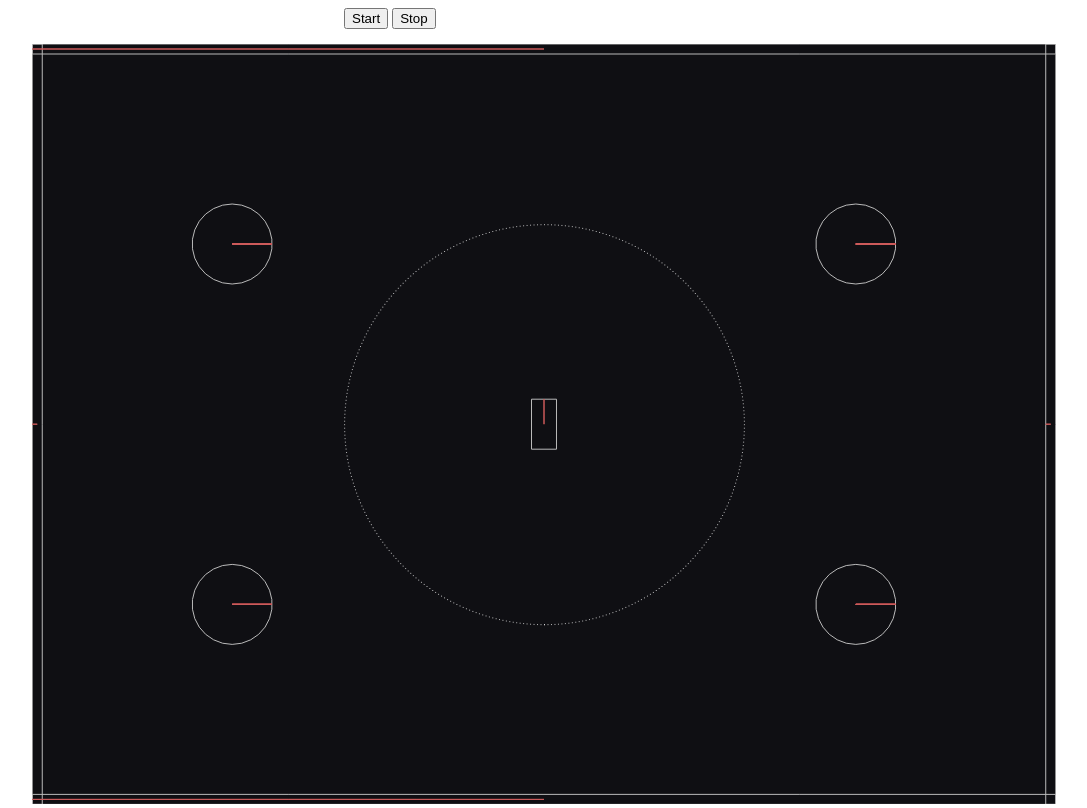
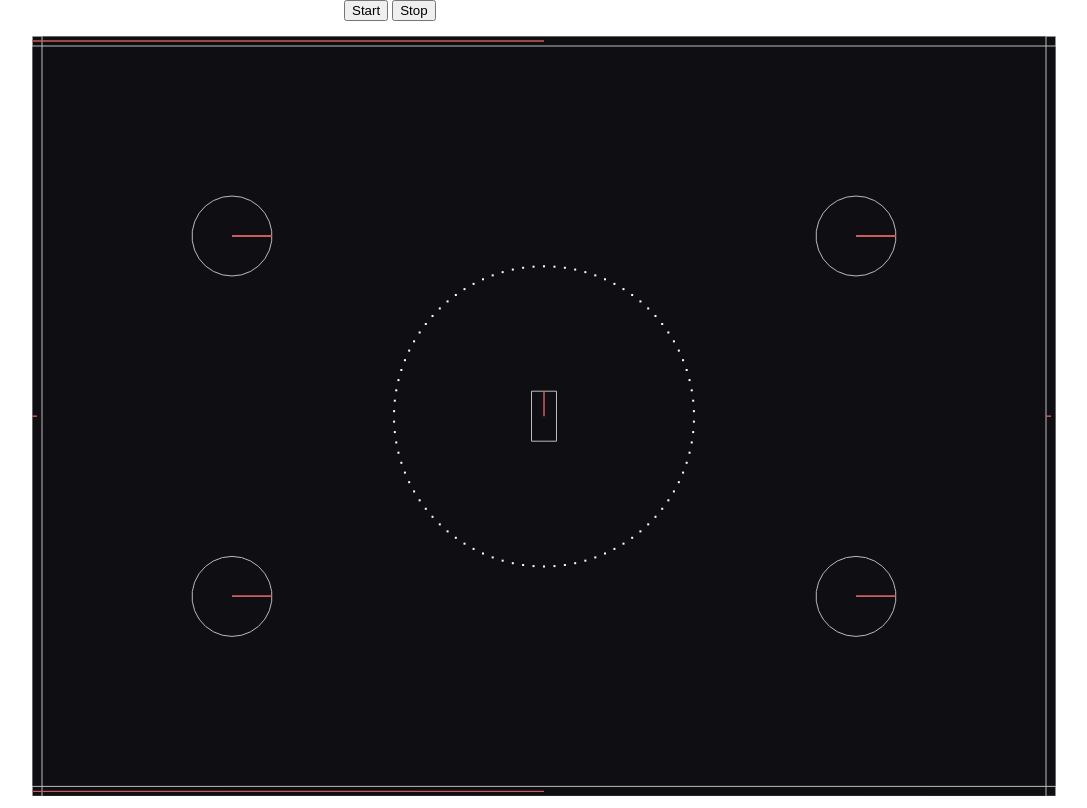
Before and after one commit to Demarsch/self-driving-car-sim, a plain HTML site: page index.html in a window 1280 px wide. Shown: the whole page, without its empty margins (96-1183 px from the left). Drawn offline with nearby package versions, Linux system fonts and the light colour scheme; animation ran at ten frames a second.

Commit message:
Created separate module for car and extracted collision detection code

```diff
--- a/css/styles.css
+++ b/css/styles.css
@@ -1,5 +1,7 @@
 html, body {
     height: 100%;
+    margin: 0;
+    padding: 0;
 }
 
 body {
--- a/index.html
+++ b/index.html
@@ -17,5 +17,6 @@
     </div>
     <div id="world"></div>
 </body>
+<script src="js/car.js"></script>
 <script src="js/app.js"></script>
 </html>
--- a/js/app.js
+++ b/js/app.js
@@ -1,28 +1,39 @@
-// module aliases
-var Engine = Matter.Engine,
+let worldEl = $('#world');
+let width = worldEl.width();
+let height = worldEl.height();
+let showFov = true;
+
+const carWidth = 25;
+const carHeight = 50;
+const carRestitution = 0.3;
+const carFriction = 0.05;
+//We want the car to move smoothly, but to process car state less frequently
+const tickFrequency = 50;
+const velocityIncrement = 0.003;
+const angleIncrement = 0.03;
+const fovDistance = 150;
+//FoV angle in radians. Centered around cars front
+const fovAngle = 2 * Math.PI;
+//Number of sensors that the car has. Distributed evenly across car's FoV angle
+const fovSensors = 90;
+
+let Engine = Matter.Engine,
     Render = Matter.Render,
     World = Matter.World,
     Bodies = Matter.Bodies,
     Composite = Matter.Composite,
     Events = Matter.Events,
     Query = Matter.Query,
-    Body = Matter.Body,
-    Vector = Matter.Vector,
     MouseConstraint = Matter.MouseConstraint,
     Mouse = Matter.Mouse;
 
-
-// create an engine
-var engine = Engine.create();
+// No gravity, as we percieve our world from above - thus all bodies technically float in the air
+let engine = Engine.create();
 engine.world.gravity.x = 0;
 engine.world.gravity.y = 0;
 
-var worldEl = $('#world');
-
-var width = worldEl.width();
-var height = worldEl.height();
-// create a renderer
-var render = Render.create({
+// Create a renderer
+let render = Render.create({
     element: worldEl[0],
     engine: engine,
     options: {
@@ -33,188 +44,124 @@ var render = Render.create({
     }
 });
 
+// Run the renderer
+Render.run(render);
+
+let allObstacles = [];
 //Add world boundaries
-var offset = 5;
-var bounds = [
+let boundsOffset = 10;
+let bounds = [
     //Top
-    Bodies.rectangle(width / 2, offset, width, 2 * offset, { isStatic: true }),
+    Bodies.rectangle(width / 2, boundsOffset / 2, width, boundsOffset, { isStatic: true }),
     //Right
-    Bodies.rectangle(width - offset, height / 2, 2 * offset, height, { isStatic: true }),
+    Bodies.rectangle(width - boundsOffset / 2, height / 2, boundsOffset, height, { isStatic: true }),
     //Bottom
-    Bodies.rectangle(width / 2, height - offset, width, 2 * offset, { isStatic: true }),
+    Bodies.rectangle(width / 2, height - boundsOffset / 2, width, boundsOffset, { isStatic: true }),
     //Left
-    Bodies.rectangle(offset, height / 2, 2 * offset, height, { isStatic: true })
+    Bodies.rectangle(boundsOffset / 2, height / 2, boundsOffset, height, { isStatic: true })
 ];
 World.add(engine.world, bounds);
+allObstacles.splice(0, 0, ...bounds);
 
-//Add some obstacles
-var obstacles = [
+// Add some obstacles
+let obstacles = [
     Bodies.circle(200, 200, 40, { isStatic: true }),
     Bodies.circle(width - 200, 200, 40, { isStatic: true }),
     Bodies.circle(width - 200, height - 200, 40, { isStatic: true }),
     Bodies.circle(200, height - 200, 40, { isStatic: true })
 ];
+World.add(engine.world, obstacles);
+allObstacles.splice(-1, 0, ...obstacles);
 
-World.add(engine.world, obstacles);
+// Create our car
+let carBody = Bodies.rectangle(width / 2, height / 2, carHeight, carWidth, {
+    restitution: carRestitution,
+    frictionAir: carFriction
+});
+Body.rotate(carBody, Math.PI / 2);
+World.add(engine.world, carBody);
 
-var allBodies = obstacles.concat(bounds);
+let car = new Car(carBody, {
+    velocityIncrement: velocityIncrement,
+    angleIncrement: angleIncrement,
+    fovDistance: fovDistance,
+    fovSensors: fovSensors,
+    fovAngle: fovAngle
+});
 
-//Create our car
-var car = Bodies.rectangle(width / 2, height / 2, 50, 25, {
-    restitution: 0.3,
-    frictionAir: 0.05
-});
-//car.frictionAir = 0;
-Body.rotate(car, Math.PI / 2);
-World.add(engine.world, car);
+// Add mouse control
+let mouse = Mouse.create(render.canvas);
+// Keep the mouse in sync with rendering
+render.mouse = mouse;
 
-// run the engine
+// Run the engine
 Engine.run(engine);
-
 let ts = 0;
-
-var velocityInc = 0.003;
-var angleInc = 0.03;
-var updateFreq = 40
-
-var isRunning = false;
+let isAutoMove = false;
 
 Events.on(engine, 'beforeUpdate', e => {
-    if (!isRunning) {
+    if (e.timestamp < ts + tickFrequency) {
         return;
     }
-    if (e.timestamp > ts + updateFreq) {
-        if (Math.random() < 0.8) {
-            speedUp();
-        } else {
-            //turnLeft();
-        }
-        ts = e.timestamp;
+    ts = e.timestamp;
+    let keyboardActions = keyboardHandler();
+    if (isAutoMove && !keyboardActions.has(car.moveForward)) {
+        car.moveForward();
     }
+    car.updateSensorData(allObstacles);
 });
 
-// run the renderer
-Render.run(render);
+const keys = new Set();
 
- function turnLeft() { car.torque = -angleInc; }
- function turnRight() { car.torque = angleInc; }
-// function turnLeft() {
-//     let left = car.axes[0];
-//     let forward = car.axes[1];
-//     Body.applyForce(car, { x: car.position.x + forward.x * 50, y: car.position.y + forward.y * 25 }, {x: angleInc * left.x, y: angleInc * left.y });
-// }
-// function turnRight() {
-//     let left = car.axes[0];
-//     let forward = car.axes[1];
-//     Body.applyForce(car, { x: car.position.x + forward.x * 50, y: car.position.y + forward.y * 25 }, {x: -angleInc * left.x, y: -angleInc * left.y });
-// }
-function speedUp() {
-    let forward = car.axes[1];
-    Body.applyForce(car, car.position, {x: velocityInc * forward.x , y: velocityInc * forward.y });
-}
-function slowDown() {
-    let forward = car.axes[1];
-    Body.applyForce(car, car.position, {x: -velocityInc * forward.x, y: -velocityInc * forward.y });
+function keyboardHandler() {
+    let result = new Set();
+    //Left
+    if (keys.has(37)) {
+        result.add(car.turnLeft);
+        car.turnLeft();
+    }
+    //Up
+    if (keys.has(38)) {
+        result.add(car.moveForward);
+        car.moveForward();
+    }
+    //Right
+    if (keys.has(39)) {
+        result.add(car.turnRight);
+        car.turnRight();
+    }
+    //Down
+    if (keys.has(40)) {
+        result.add(car.moveBackward);
+        car.moveBackward();
+    }
+    return result;
 }
 
-$('#start').click(() => isRunning = true);
+$(document).on('keydown', e => keys.add(e.keyCode));
+$(document).on('keyup', e => keys.delete(e.keyCode));
 
-$('#stop').click(() => isRunning = false);
+$('#start').click(() => isAutoMove = true);
 
-$(document).on('keydown', e => {
-    switch (e.keyCode) {
-        //Left
-        case 37:
-            turnLeft();
-            break;
-        //Up
-        case 38:
-            speedUp();
-            break;
-        //Right
-        case 39:
-            turnRight();
-            break;
-        //Down
-        case 40:
-            slowDown();
-            break;
-    }
-});
+$('#stop').click(() => isAutoMove = false);
 
 Events.on(render, 'afterRender', function() {
-    var mouse = mouseConstraint.mouse,
-        context = render.context,
-        bodies = allBodies, //Composite.allBodies(engine.world),
-        startPoint = { x: width / 2, y: height / 2 },
-        endPoint = mouse.position;
-
-    var fovDist = 200;
-    var forwardVec = Vector.create(fovDist * car.axes[1].x, fovDist * car.axes[1].y);
-    var degree = Math.PI / 180;
+    let sensorData = car.sensorData;
+    if (!sensorData) {
+        return;
+    }
+    let context = render.context;
     Render.startViewTransform(render);
-    for (var i = -180; i <= 180; i++) {
-        var deltaAngle = i * degree;
-        var angleVector = Vector.add(Vector.rotate(forwardVec, deltaAngle), car.position);
-        var collisions = raycast(bodies, car.position, angleVector);
-        if (collisions.length === 0) {
-            context.fillStyle = 'rgba(255,255,255,0.7)';
-            context.fillRect(angleVector.x, angleVector.y, 1, 1);
-        } else {
-            context.fillStyle = i < -90 || i > 90 ? 'yellow' : 'red';
-            var collision = collisions[0];
-            context.fillRect(collision.point.x - 1, collision.point.y - 1, 3, 3);
+    if (showFov) {
+        for (let i = 0; i < sensorData.length; i++) {
+            let sensor = sensorData[i];
+            if (sensor.collides) {
+                context.fillStyle = 'red';
+            } else {
+                context.fillStyle = 'white';
+            }
+            context.fillRect(sensor.point.x - 1, sensor.point.y - 1, 2, 2);
         }
     }
     Render.endViewTransform(render);
-
-    // var collisions = raycast(bodies, startPoint, endPoint);
-    // // var collisions = Query.ray(bodies, startPoint, endPoint);
-
-    // for (var i = 0; i < collisions.length; i++) {
-
-    //     Render.startViewTransform(render);
-
-    //     context.beginPath();
-    //     var collision = collisions[i];
-
-    //     context.moveTo(startPoint.x, startPoint.y);
-    //     context.lineTo(collision.point.x, collision.point.y);
-    //     if (collisions.length > 0) {
-    //         context.strokeStyle = '#fff';
-    //     } else {
-    //         context.strokeStyle = '#555';
-    //     }
-    //     context.lineWidth = 0.5;
-    //     context.stroke();
-
-    //     context.rect(collision.point.x - 2, collision.point.y - 2, 4, 4);
-    //     context.fillStyle = 'rgba(255,165,0,0.7)';
-    //     context.fill();
-
-    //     Render.endViewTransform(render);
-    //     break;
-    // }
 });
-
-// add mouse control
-var mouse = Mouse.create(render.canvas),
-    mouseConstraint = MouseConstraint.create(engine, {
-        mouse: mouse,
-        constraint: {
-            stiffness: 0.2,
-            render: {
-                visible: true
-            }
-        }
-    });
-
-World.add(engine.world, mouseConstraint);
-
-// keep the mouse in sync with rendering
-render.mouse = mouse;
-
-Render.lookAt(render, {
-    min: { x: 0, y: 0 },
-    max: { x: width, y: height }
-});
--- /dev/null
+++ b/js/car.js
@@ -0,0 +1,76 @@
+const degree = Math.PI / 180;
+
+let Body = Matter.Body,
+    Vector = Matter.Vector;
+
+class Car {
+
+    constructor(body, options) {
+        this.body = body;
+        options = options || {};
+        this._velocityIncrement = options.velocityIncrement || 0.003;
+        this._angleIncrement = options.angleIncrement || 0.03;
+        this._fovDistance = options.fovDistance || 150;
+        this._fovSensors = options.fovSensors || 360;
+        this._fovAngles = [];
+        let angle = options.fovAngle || 2 * Math.PI;
+        let halfAngle = angle / 2;
+        let deltaAngle = angle / this._fovSensors;
+        for (let i = 0; i < this._fovSensors; i++) {
+            this._fovAngles.push({
+                angle: -halfAngle + i * deltaAngle,
+                index: i
+            });
+        }
+    }
+
+    moveForward() {
+        let forward = this.body.axes[1];
+        Body.applyForce(this.body, this.body.position, {x: this._velocityIncrement * forward.x , y: this._velocityIncrement * forward.y });
+    }
+
+    moveBackward() {
+        let forward = this.body.axes[1];
+        Body.applyForce(this.body, this.body.position, {x: -this._velocityIncrement * forward.x, y: -this._velocityIncrement * forward.y })
+    }
+
+    turnLeft() {
+        this.body.torque = -this._angleIncrement;
+    }
+
+    turnRight() {
+        this.body.torque = this._angleIncrement;
+    }
+
+    updateSensorData(obstacles) {
+        let vForward = Vector.create(this._fovDistance * this.body.axes[1].x, this._fovDistance * this.body.axes[1].y);
+        let sensorData = this.sensorData;
+        if (!sensorData) {
+            sensorData = [];
+            for (let i = 0; i < this._fovAngles.length; i++) {
+                sensorData.push({});
+            }
+        }
+        for (let i = 0; i < this._fovAngles.length; i++) {
+            let deltaAngle = this._fovAngles[i].angle;
+            let vFov = Vector.add(Vector.rotate(vForward, deltaAngle), this.body.position);
+            let collisions = raycast(obstacles, this.body.position, vFov);
+            let sensorItem = sensorData[i];
+            if (collisions.length === 0) {
+                sensorItem.collides = false;
+                sensorItem.point = vFov;
+                sensorItem.distance = this._fovDistance;
+                sensorItem.distanceRel = 1;
+            } else {
+                let collision = collisions[0];
+                let distance = Vector.magnitude(Vector.sub(collision.point, this.body.position));
+                sensorItem.collides = true;
+                sensorItem.point = collision.point;
+                sensorItem.distance = distance;
+                sensorItem.distanceRel = distance / this._fovDistance;
+            }
+        }
+        this.sensorData = sensorData;
+        return sensorData;
+    }
+}
```
